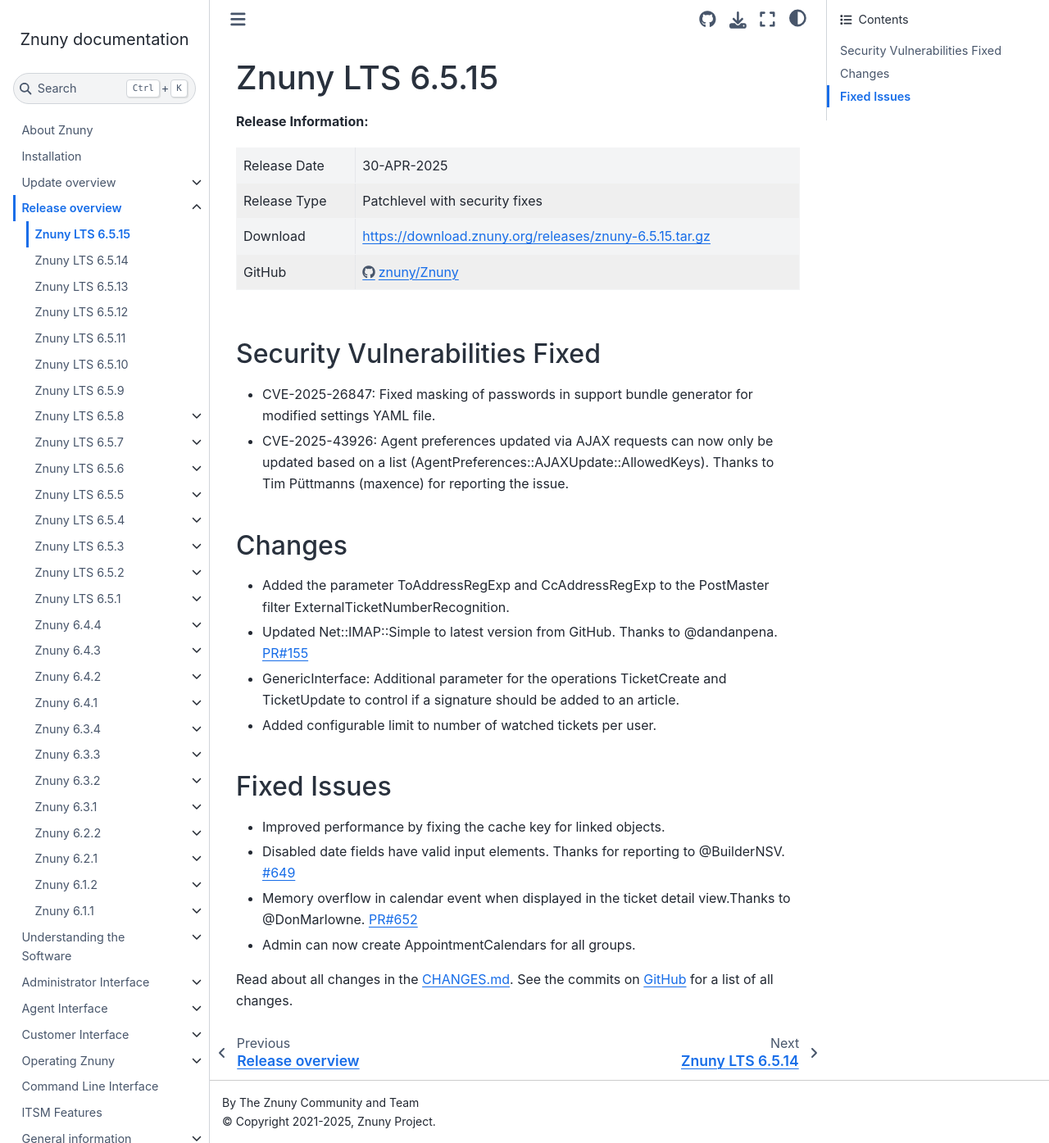
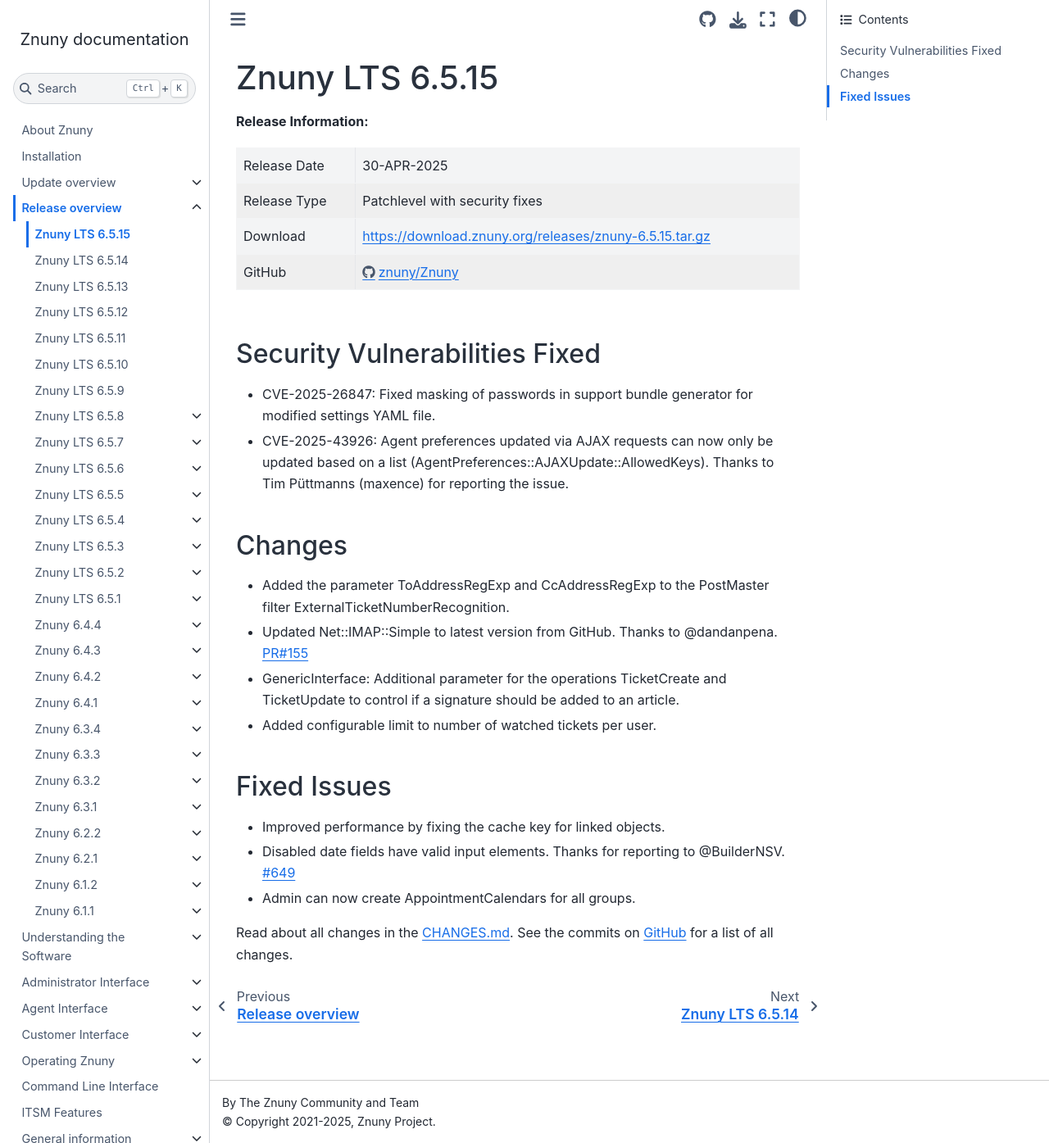
Before and after one commit to znuny/manual, a Sphinx documentation site: the page built from source/releases/6_5_15/index.rst, in a window 1280 px wide and 1395 px high. Shown: the whole window at 82% size. Built offline with Sphinx 7.4.7 and the Sphinx Book theme 1.1.4, drawn with Linux system fonts in a browser that asks for light colours.

Commit message:
Removing wrong entry in release notes

```diff
--- a/source/releases/6_5_15/index.rst
+++ b/source/releases/6_5_15/index.rst
@@ -29,7 +29,6 @@
 ************
 - Improved performance by fixing the cache key for linked objects.
 - Disabled date fields have valid input elements. Thanks for reporting to @BuilderNSV. `#649 <https://github.com/znuny/Znuny/issues/649>`_
-- Memory overflow in calendar event when displayed in the ticket detail view.Thanks to @DonMarlowne. `PR#652 <https://github.com/znuny/Znuny/pull/652>`_
 - Admin can now create AppointmentCalendars for all groups.
 
 Read about all changes in the `CHANGES.md <https://raw.githubusercontent.com/znuny/Znuny/rel-6_5_15/CHANGES.md>`_. See the commits on `GitHub <https://github.com/znuny/Znuny/commits/rel-6_5_15>`_ for a list of all changes.
```
